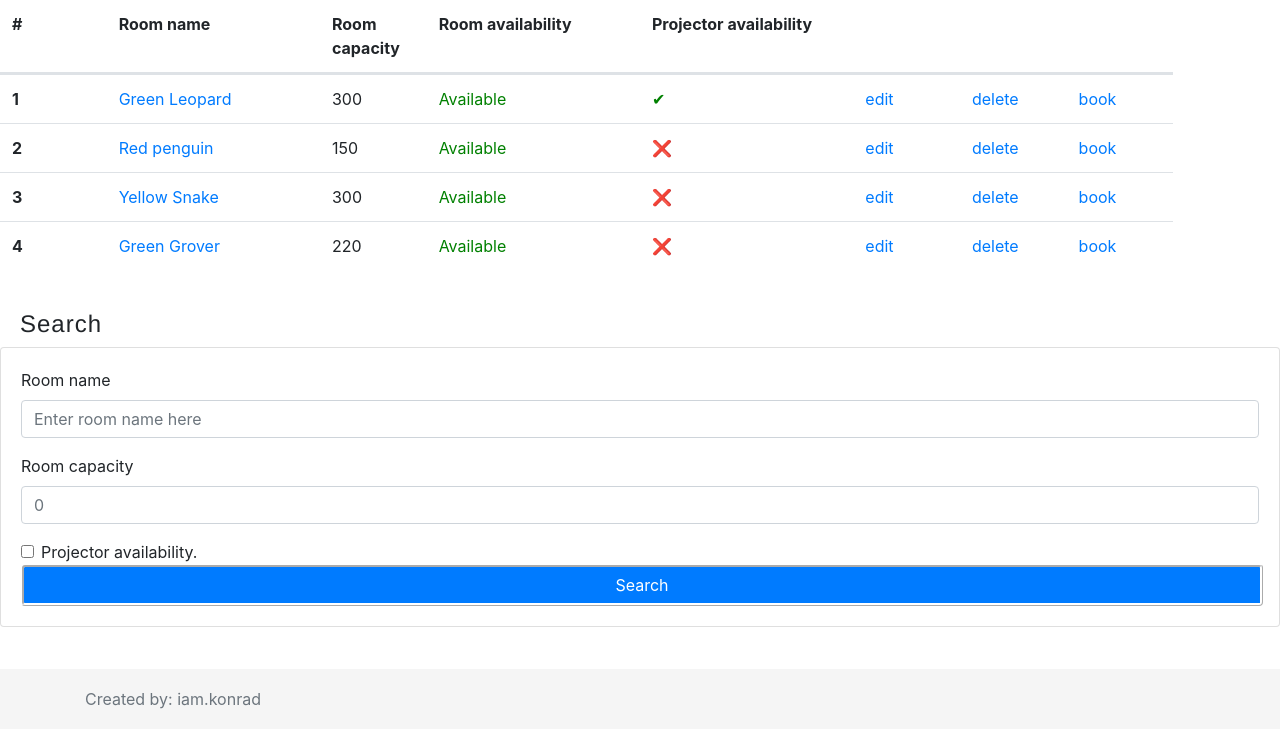
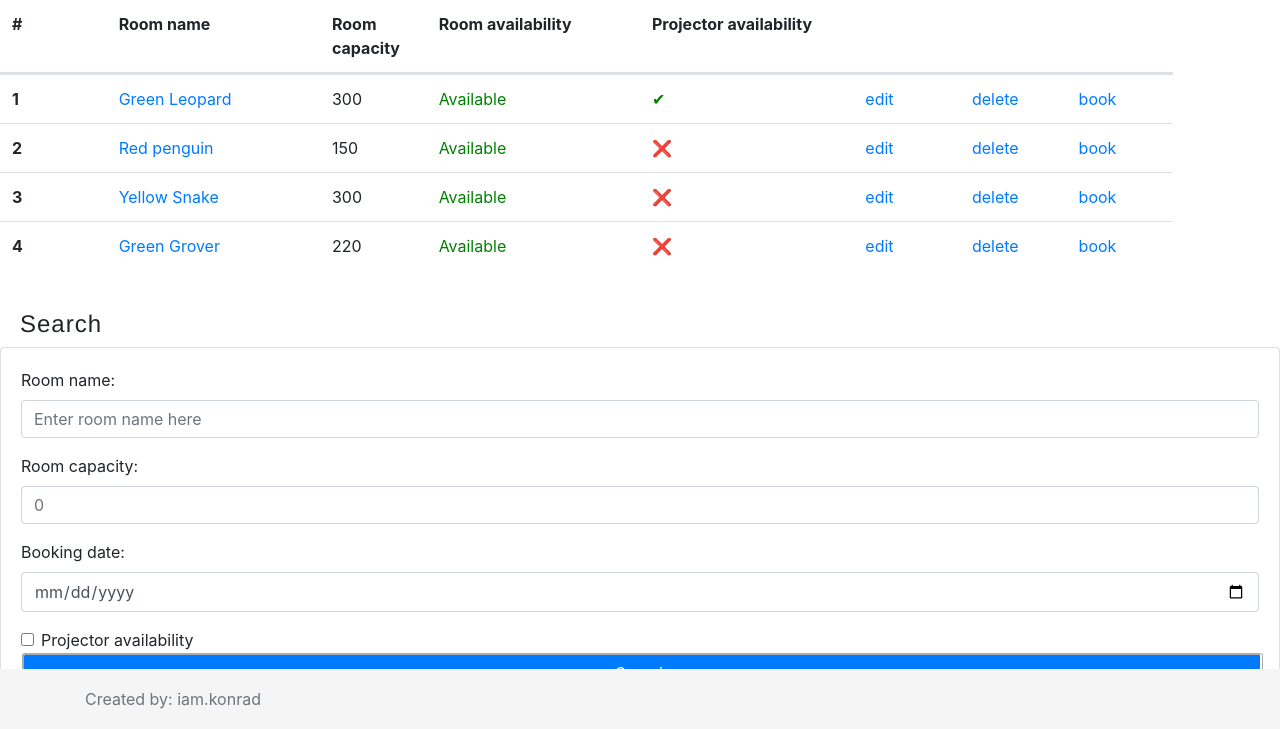
Before and after one commit to iamkonrad/Room_Booking_App_Django, a Django app: page / in a window 1280 px wide. Shown: the part 71-800 px from the top of the page. Run offline with Django 4.2, Linux system fonts and the light colour scheme; data comes from the database, SQL or seed files in the repository; both versions use the stored data as it was after the commit; some libraries are stand-ins or nearby versions.

Commit message:
iam.konrad
Few more changes.

```diff
--- a/reservation_app/templates/add_room.html
+++ b/reservation_app/templates/add_room.html
@@ -59,12 +59,12 @@
     <form action="" method="POST">
       {% csrf_token %}
       <div class="form-group">
-        <label for="room-name">Room name</label>
+        <label for="room-name">Room name:</label>
         <input type="text" class="form-control" id="room-name" aria-describedby="room-name-help" placeholder="Room name" name="room-name">
         <small id="room-name-help" class="form-text text-muted">Room name must be unique.</small>
       </div>
       <div class="form-group">
-        <label for="capacity">Room capacity</label>
+        <label for="capacity">Room capacity:</label>
         <input type="number" step="1" class="form-control" id="capacity" placeholder="10" name="capacity">
       </div>
       <div class="form-check">
--- a/reservation_app/templates/reservation.html
+++ b/reservation_app/templates/reservation.html
@@ -82,7 +82,7 @@
 <!-- All bookings -->
 <div class="card">
   <div class="card-body">
-    <h3>Bookings</h3>
+    <h3>Bookings:</h3>
     <ul class="list-group">
       {% for reservation in reservations %}
       <li class="list-group-item">
--- a/reservation_app/templates/room_details.html
+++ b/reservation_app/templates/room_details.html
@@ -52,9 +52,9 @@
     <p>Room capacity: {{ room.capacity }}</p>
     <p>Projector availability:
       {% if room.projector_availability %}
-        <span style="color:green;">&#9745;</span>
+        <td class="col-2" style="color:green;">&#10004;</td>
       {% else %}
-        <span style="color:red;">&#9746;</span>
+        <td class="col-2" style="color:red;">&#10060;</td>
       {% endif %}
     </p>
     <p>
@@ -63,7 +63,7 @@
       <a href="/room/reserve/{{ room.id }}/">book</a>
     </p>
 
-    <h3>Bookings</h3>
+    <h3>Bookings:</h3>
     <ul class="list-group">
       {% for reservation in reservations %}
         <li class="list-group-item">
--- a/reservation_app/templates/rooms.html
+++ b/reservation_app/templates/rooms.html
@@ -99,6 +99,7 @@
     {% empty %}
       <tr><td colspan="6">No rooms are available at the moment.</td></tr>
     {% endfor %}
+
   </tbody>
 </table>
 <!-- table -->
@@ -110,19 +111,22 @@
     <form action="/search" method="GET">
       {% csrf_token %}
       <div class="form-group">
-        <label for="room-name">Room name</label>
+        <label for="room-name">Room name:</label>
         <input type="text" class="form-control" id="room-name" aria-describedby="room-name-help" placeholder="Enter room name here" name="room-name">
       </div>
       <div class="form-group">
-        <label for="capacity">Room capacity</label>
-        <input type="number" step="1" class="form-control" id="capacity" placeholder="0" name="capacity">
+        <label for="capacity">Room capacity:</label>
+        <input type="number" step="1" class="form-control" id="capacity" placeholder="0" name="capacity" min="0" max="1000000">
       </div>
-
-      <div class="form-check">
-        <input type="checkbox" class="form-check-input" name="projector" id="projector">
-        <label class="form-check-label" for="projector">Projector availability.</label>
+      <div class="form-group">
+        <label for="reservation-date">Booking date:</label>
+        <input type="date" id="reservation-date" name="reservation-date" min="{{ date }}" max="9999-12-31" class="form-control">
       </div>
-        <button type="submit" class="btn btn-primary search-button" style="border: 3px ridge white;">Search</button>
+       <div class="form-check">
+          <input type="checkbox" class="form-check-input" name="projector" id="projector">
+          <label class="form-check-label" for="projector">Projector availability</label>
+      </div>
+      <button type="submit" class="btn btn-primary search-button" style="border: 3px ridge white;">Search</button>
     </form>
   </div>
 </div>
--- a/reservation_app/views.py
+++ b/reservation_app/views.py
@@ -1,5 +1,4 @@
 import datetime
-
 from django.shortcuts import render, redirect
 from django.views import View
 from .models import ConferenceRoom, RoomReservation
```
Also changed, not shown: db.sqlite3.
